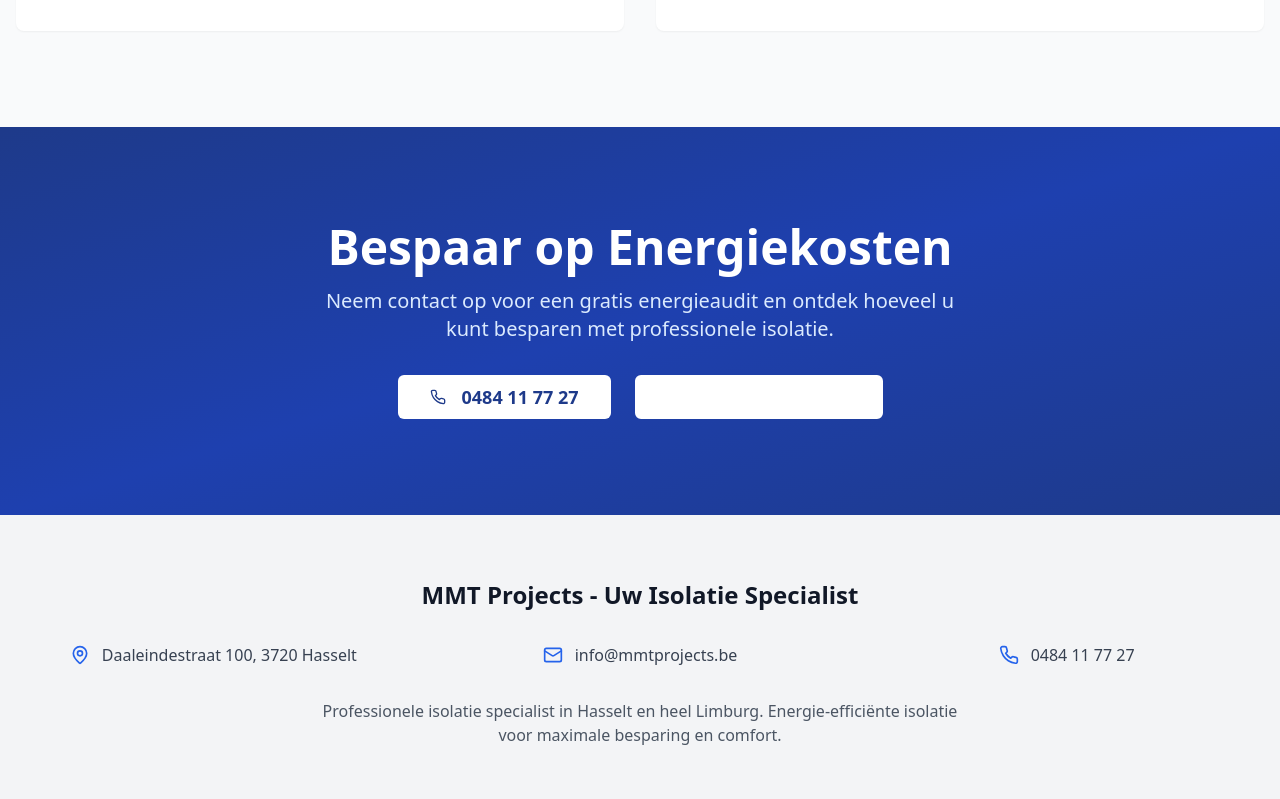
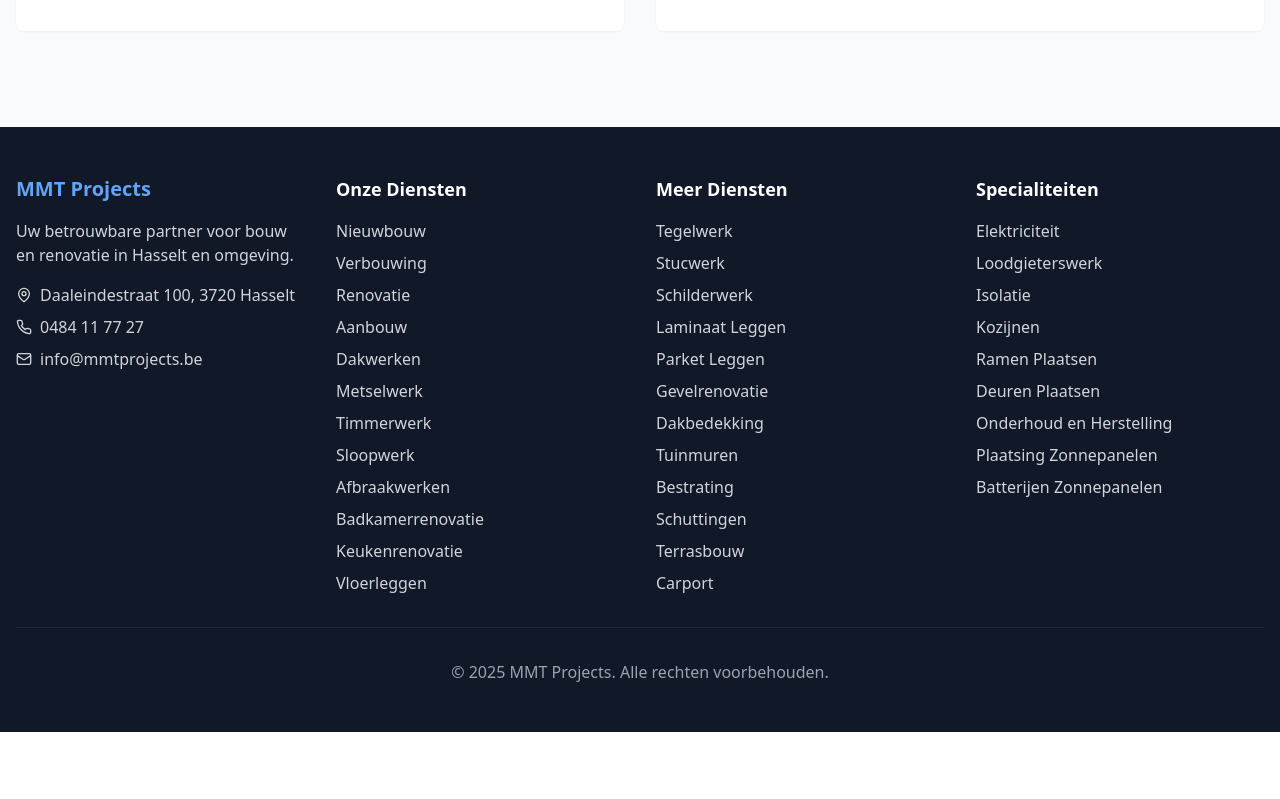
Before and after one commit to LeviHackermann/bouw-en-verbouw-gids, a React (Vite) app: page /isolatie-hasselt-limburg in a window 1280 px wide. Shown: the part 2821-3620 px from the top of the page. After the commit the page ends 3553 px from the top, so only its background shows below. Built offline with nearby package versions, Linux system fonts and the light colour scheme.

Commit message:
Remove contact sections from service pages

```diff
--- a/src/pages/Aanbouw.tsx
+++ b/src/pages/Aanbouw.tsx
@@ -1,4 +1,3 @@
-
 import { Helmet } from 'react-helmet-async';
 import {
   Building2, Home, CheckCircle, Phone, Mail, MapPin,
--- a/src/pages/Afbraakwerken.tsx
+++ b/src/pages/Afbraakwerken.tsx
@@ -1,4 +1,3 @@
-
 import { Helmet } from 'react-helmet-async';
 import {
   Building2, Hammer, CheckCircle, Phone, Mail, MapPin,
--- a/src/pages/BatterijenZonnepanelen.tsx
+++ b/src/pages/BatterijenZonnepanelen.tsx
@@ -1,4 +1,3 @@
-
 import { Helmet } from 'react-helmet-async';
 import {
   Battery, Zap, CheckCircle, Phone, Mail, MapPin,
@@ -253,54 +252,6 @@ const BatterijenZonnepanelen = () => {
             </div>
           </div>
         </section>
-
-        {/* CTA Section */}
-        <section className="py-20 px-4 bg-gray-900 text-white">
-          <div className="max-w-5xl mx-auto">
-            <div className="bg-gradient-to-br from-blue-600 to-blue-800 p-12 md:p-16 rounded-3xl shadow-xl">
-              <div className="text-center">
-                <h2 className="text-3xl sm:text-4xl font-bold mb-6">Start Uw Batterijproject in Hasselt</h2>
-                <p className="text-xl mb-8 text-white/90 max-w-2xl mx-auto">
-                  Klaar voor energie onafhankelijkheid? MMT Projects staat klaar om uw batterijsysteem in Hasselt of omgeving te installeren.
-                </p>
-                <div className="flex flex-col sm:flex-row gap-4 justify-center">
-                  <Button size="lg" className="bg-white text-blue-600 hover:bg-gray-100">
-                    <Phone className="mr-2 h-5 w-5" />
-                    0484 11 77 27
-                  </Button>
-                  <Button size="lg" variant="outline" className="border-white text-white hover:bg-white hover:text-blue-600">
-                    <Mail className="mr-2 h-5 w-5" />
-                    info@mmtprojects.be
-                  </Button>
-                </div>
-              </div>
-            </div>
-          </div>
-        </section>
-
-        {/* Contact Info */}
-        <section className="py-12 px-4 bg-gray-100">
-          <div className="max-w-7xl mx-auto text-center">
-            <h3 className="text-2xl font-bold mb-4 text-gray-900">Contact MMT Projects - Batterijen Specialist Hasselt</h3>
-            <div className="grid md:grid-cols-3 gap-6">
-              <div className="flex items-center justify-center">
-                <MapPin className="h-5 w-5 text-blue-600 mr-2" />
-                <span className="text-gray-700">Daaleindestraat 100, 3720 Hasselt</span>
-              </div>
-              <div className="flex items-center justify-center">
-                <Mail className="h-5 w-5 text-blue-600 mr-2" />
-                <span className="text-gray-700">info@mmtprojects.be</span>
-              </div>
-              <div className="flex items-center justify-center">
-                <Phone className="h-5 w-5 text-blue-600 mr-2" />
-                <span className="text-gray-700">0484117727</span>
-              </div>
-            </div>
-            <p className="mt-6 text-gray-600">
-              MMT Projects - Uw betrouwbare partner voor batterijen zonnepanelen in Hasselt, Genk, Sint-Truiden en heel Limburg.
-            </p>
-          </div>
-        </section>
       </div>
 
       <Footer />
--- a/src/pages/Carport.tsx
+++ b/src/pages/Carport.tsx
@@ -1,4 +1,3 @@
-
 import { Helmet } from 'react-helmet-async';
 import {
   Building2, Car, CheckCircle, Phone, Mail, MapPin,
@@ -253,54 +252,6 @@ const Carport = () => {
             </div>
           </div>
         </section>
-
-        {/* CTA Section */}
-        <section className="py-20 px-4 bg-gray-900 text-white">
-          <div className="max-w-5xl mx-auto">
-            <div className="bg-gradient-to-br from-blue-600 to-blue-800 p-12 md:p-16 rounded-3xl shadow-xl">
-              <div className="text-center">
-                <h2 className="text-3xl sm:text-4xl font-bold mb-6">Start Uw Carportproject in Hasselt</h2>
-                <p className="text-xl mb-8 text-white/90 max-w-2xl mx-auto">
-                  Klaar voor een professionele carport? MMT Projects staat klaar om uw carportproject in Hasselt of omgeving te realiseren.
-                </p>
-                <div className="flex flex-col sm:flex-row gap-4 justify-center">
-                  <Button size="lg" className="bg-white text-blue-600 hover:bg-gray-100">
-                    <Phone className="mr-2 h-5 w-5" />
-                    0484 11 77 27
-                  </Button>
-                  <Button size="lg" variant="outline" className="border-white text-white hover:bg-white hover:text-blue-600">
-                    <Mail className="mr-2 h-5 w-5" />
-                    info@mmtprojects.be
-                  </Button>
-                </div>
-              </div>
-            </div>
-          </div>
-        </section>
-
-        {/* Contact Info */}
-        <section className="py-12 px-4 bg-gray-100">
-          <div className="max-w-7xl mx-auto text-center">
-            <h3 className="text-2xl font-bold mb-4 text-gray-900">Contact MMT Projects - Carport Specialist Hasselt</h3>
-            <div className="grid md:grid-cols-3 gap-6">
-              <div className="flex items-center justify-center">
-                <MapPin className="h-5 w-5 text-blue-600 mr-2" />
-                <span className="text-gray-700">Daaleindestraat 100, 3720 Hasselt</span>
-              </div>
-              <div className="flex items-center justify-center">
-                <Mail className="h-5 w-5 text-blue-600 mr-2" />
-                <span className="text-gray-700">info@mmtprojects.be</span>
-              </div>
-              <div className="flex items-center justify-center">
-                <Phone className="h-5 w-5 text-blue-600 mr-2" />
-                <span className="text-gray-700">0484117727</span>
-              </div>
-            </div>
-            <p className="mt-6 text-gray-600">
-              MMT Projects - Uw betrouwbare partner voor carports in Hasselt, Genk, Sint-Truiden en heel Limburg.
-            </p>
-          </div>
-        </section>
       </div>
 
       <Footer />
--- a/src/pages/Isolatie.tsx
+++ b/src/pages/Isolatie.tsx
@@ -1,4 +1,3 @@
-
 import { Helmet } from 'react-helmet-async';
 import {
   Thermometer, Home, CheckCircle, Phone, Mail, MapPin,
@@ -247,65 +246,6 @@ const Isolatie = () => {
             </div>
           </div>
         </section>
-
-        {/* CTA Section */}
-        <section className="py-24 px-4 bg-gradient-to-br from-blue-900 via-blue-800 to-blue-900 text-white relative overflow-hidden">
-          <div className="absolute inset-0 bg-grid-pattern opacity-10"></div>
-          <div className="max-w-4xl mx-auto relative z-10">
-            <div className="text-center space-y-8">
-              <div className="space-y-4">
-                <h2 className="text-3xl sm:text-4xl lg:text-5xl font-bold">
-                  Bespaar op Energiekosten
-                </h2>
-                <p className="text-xl text-blue-100 max-w-2xl mx-auto">
-                  Neem contact op voor een gratis energieaudit en ontdek hoeveel u kunt besparen met professionele isolatie.
-                </p>
-              </div>
-
-              <div className="flex flex-col sm:flex-row gap-6 justify-center">
-                <Button size="lg" className="bg-white text-blue-900 hover:bg-blue-50 px-8 py-4 text-lg font-semibold">
-                  <Phone className="mr-2 h-5 w-5" />
-                  0484 11 77 27
-                </Button>
-                <Button size="lg" variant="outline" className="border-2 border-white text-white hover:bg-white hover:text-blue-900 px-8 py-4 text-lg font-semibold">
-                  <Mail className="mr-2 h-5 w-5" />
-                  E-mail versturen
-                </Button>
-              </div>
-            </div>
-          </div>
-        </section>
-
-        {/* Contact Section */}
-        <section className="py-16 px-4 bg-gray-100">
-          <div className="max-w-7xl mx-auto">
-            <div className="text-center space-y-8">
-              <h3 className="text-2xl font-bold text-gray-900">
-                MMT Projects - Uw Isolatie Specialist
-              </h3>
-
-              <div className="grid md:grid-cols-3 gap-8">
-                <div className="flex items-center justify-center space-x-3">
-                  <MapPin className="h-5 w-5 text-blue-600 flex-shrink-0" />
-                  <span className="text-gray-700">Daaleindestraat 100, 3720 Hasselt</span>
-                </div>
-                <div className="flex items-center justify-center space-x-3">
-                  <Mail className="h-5 w-5 text-blue-600 flex-shrink-0" />
-                  <span className="text-gray-700">info@mmtprojects.be</span>
-                </div>
-                <div className="flex items-center justify-center space-x-3">
-                  <Phone className="h-5 w-5 text-blue-600 flex-shrink-0" />
-                  <span className="text-gray-700">0484 11 77 27</span>
-                </div>
-              </div>
-
-              <p className="text-gray-600 max-w-2xl mx-auto">
-                Professionele isolatie specialist in Hasselt en heel Limburg.
-                Energie-efficiënte isolatie voor maximale besparing en comfort.
-              </p>
-            </div>
-          </div>
-        </section>
       </div>
 
       <Footer />
```
